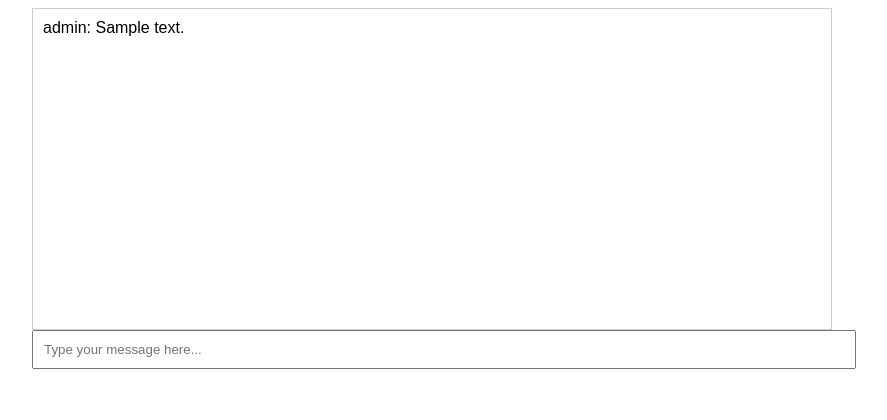
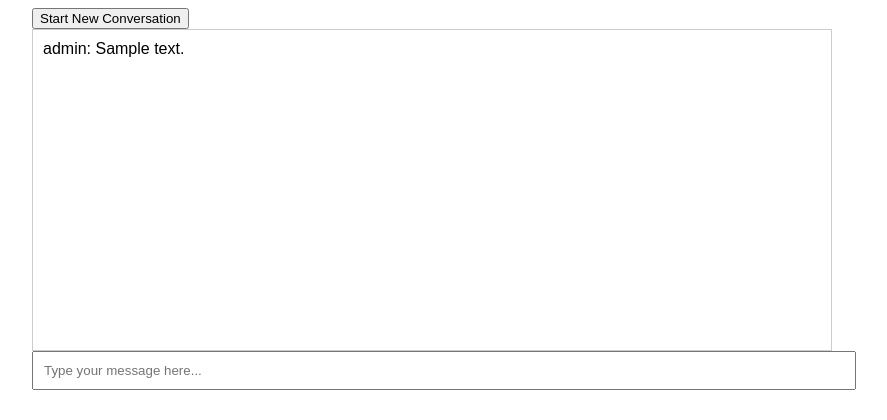
Before and after one commit to LyubomirT/aidaweb, a Flask app: template templates/index.html in a window 1280 px wide. Shown: the top 420 px of the page, without its empty margins (208-1095 px from the left). Run offline with Flask 3, Linux system fonts and the light colour scheme; the template is opened without the code that fills it: most values are stand-ins (such as "Sample title", 1, 10 or a date in 2020).

Commit message:
Update chat history handling and add new conversation functionality

```diff
--- a/app.py
+++ b/app.py
@@ -13,16 +13,27 @@ client = cohere.Client(os.getenv("CKEY"))
 
 app = Flask(__name__)
 
+# Dictionary to store conversations
+conversations = {}
+
 @app.route('/')
 def index():
     return render_template('index.html')
+
+@app.route('/new_conv', methods=['POST'])
+def new_conv():
+    # Generate a new conversation ID
+    conv_id = str(random.randint(100000, 999999))
+    # Initialize the conversation in the dictionary
+    conversations[conv_id] = []
+    return jsonify({'conv_id': conv_id})
 
 @app.route('/chat', methods=['POST'])
 def chat():
     data = request.json
     message = data['message']
-    chat_history = data['chat_history']
-    print(chat_history)
+    conv_id = data['conv_id']
+    chat_history = conversations[conv_id]
     chat_history.append({"role": "USER", "message": message})  # Add user message to history
 
     # Send the updated chat history
--- a/templates/index.html
+++ b/templates/index.html
@@ -13,6 +13,7 @@
 </head>
 <body>
 <div id="chat-container">
+  <button id="new-conv-button">Start New Conversation</button>
   <div id="chat-box">
     {% for message in chat_history %}
       <div>{{ message['role'] }}: {{ message['message'] }}</div>
@@ -24,7 +25,22 @@
 <script>
   const chatBox = document.getElementById('chat-box');
   const chatInput = document.getElementById('chat-input');
+  const newConvButton = document.getElementById('new-conv-button');
   let chatHistory = [];  // Retrieve chat history from server
+  let convId = null;  // Conversation ID
+
+  newConvButton.addEventListener('click', function() {
+    fetch('/new_conv', {
+      method: 'POST',
+    })
+    .then(response => response.json())
+    .then(data => {
+      convId = data.conv_id;
+      chatBox.innerHTML = '';
+      chatHistory = [];
+    })
+    .catch(error => console.error('Error:', error));
+  });
 
   chatInput.addEventListener('keypress', function(e) {
     if (e.key === 'Enter') {
@@ -42,6 +58,7 @@
       },
       body: JSON.stringify({
         message: message,
+        conv_id: convId,
         chat_history: chatHistory  // Send chat history to server
       }),
     })
```
